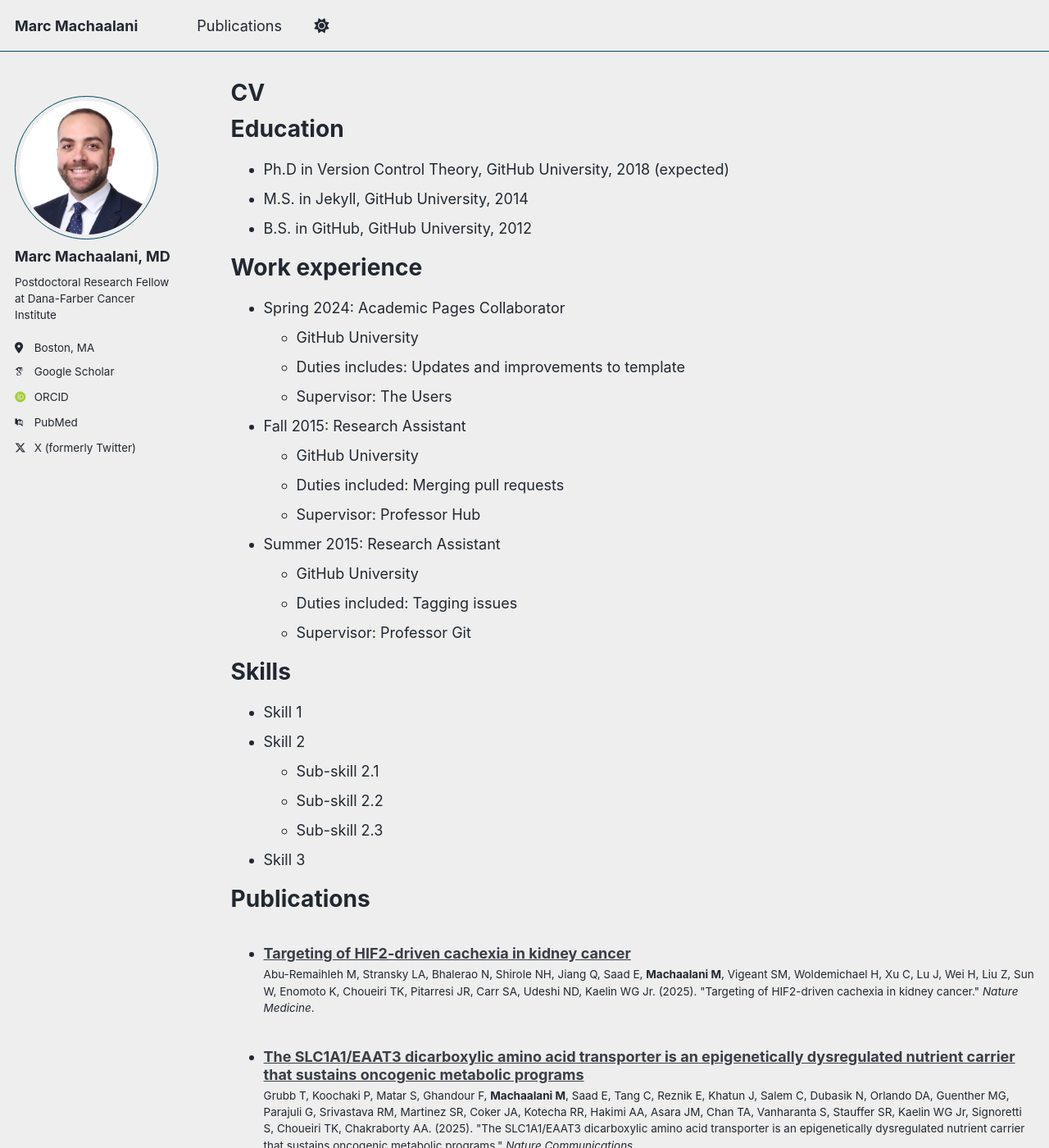
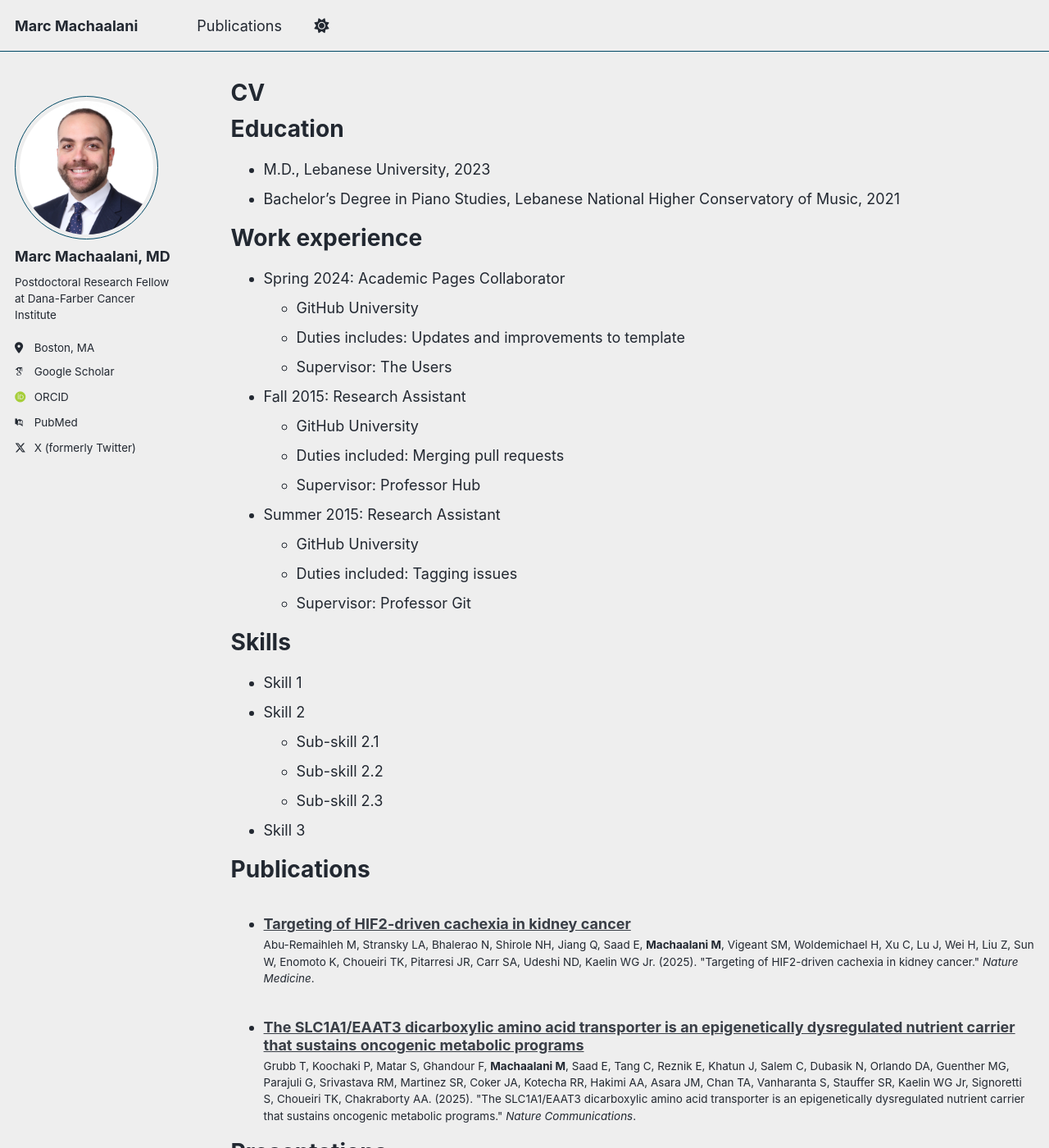
Before and after one commit to MarcMachaalani/marcmachaalani.github.io, a Jekyll site: the page built from _pages/cv.md, in a window 1280 px wide and 1400 px high. Shown: the whole window at 82% size. Built offline with Jekyll 4.4.1, drawn with Linux system fonts in a browser that asks for light colours; some web fonts are replaced; a script bundle is joined from its source files by our own code; library files that are not in the unit come from our copies.

Commit message:
Update cv.md

```diff
--- a/_pages/cv.md
+++ b/_pages/cv.md
@@ -11,9 +11,8 @@ redirect_from:
 
 Education
 ======
-* Ph.D in Version Control Theory, GitHub University, 2018 (expected)
-* M.S. in Jekyll, GitHub University, 2014
-* B.S. in GitHub, GitHub University, 2012
+* M.D., Lebanese University, 2023
+* Bachelor's Degree in Piano Studies, Lebanese National Higher Conservatory of Music, 2021
 
 Work experience
 ======
```
Also changed, not shown: other parts of _pages/cv.md (+1 -1 lines).
